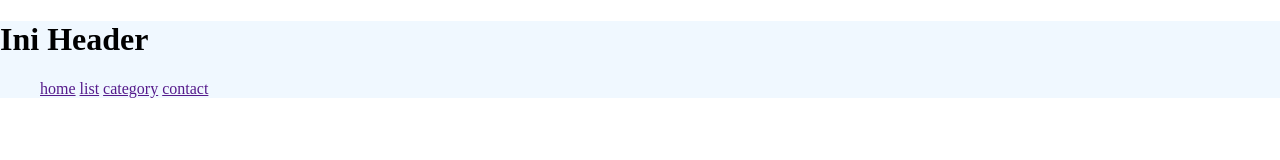
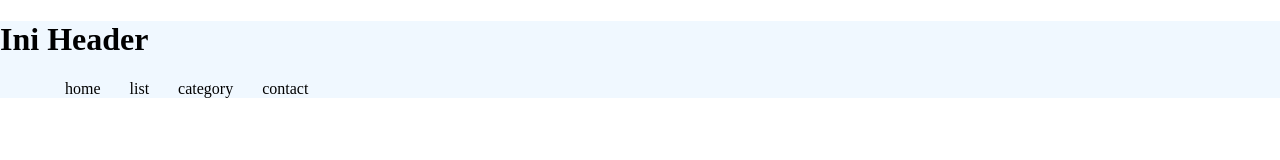
Before and after one commit to saifoelloh/bootcamp, a plain HTML site: page index.html in a window 1280 px wide. Drawn offline with Linux system fonts and the light colour scheme.

Commit message:
ubah perubahan

```diff
--- a/css/style.css
+++ b/css/style.css
@@ -6,9 +6,10 @@ body {
     background-color: aliceblue;
 }
 #navbar li {
-    display: inline;
+    display: inline-block;
+    margin-left: 25px;
 }
-#navbar li {
+#navbar li a {
     text-decoration: none;
     color: black;
 }
```
